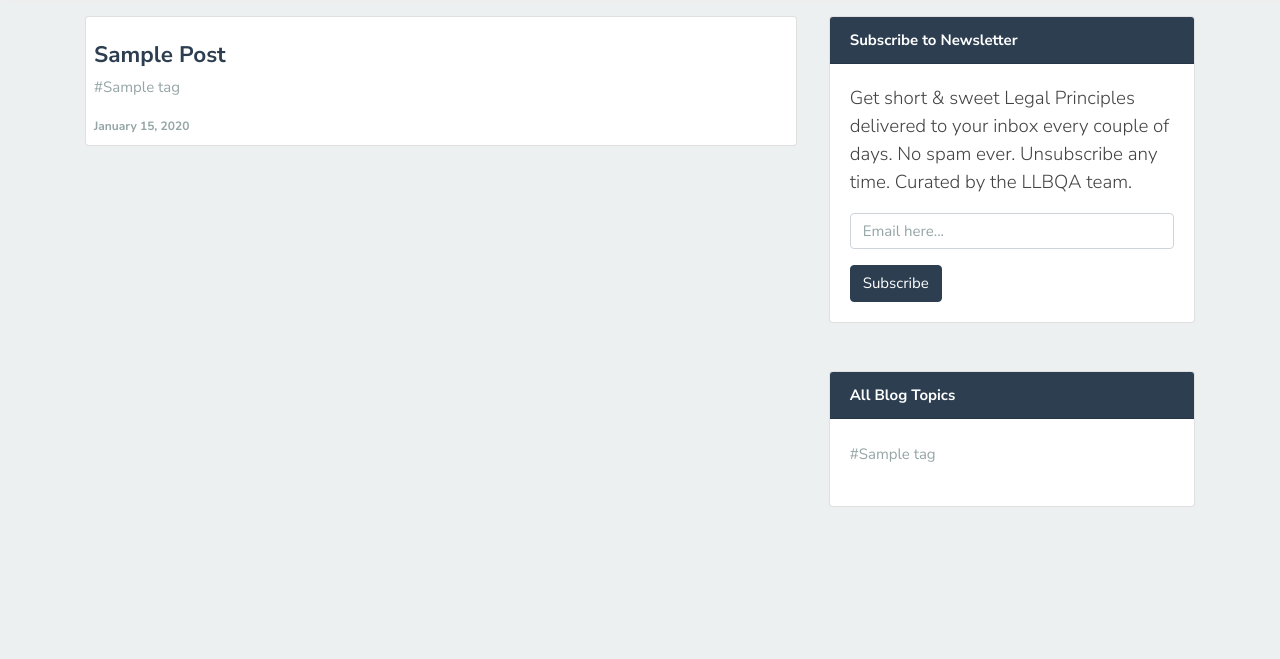
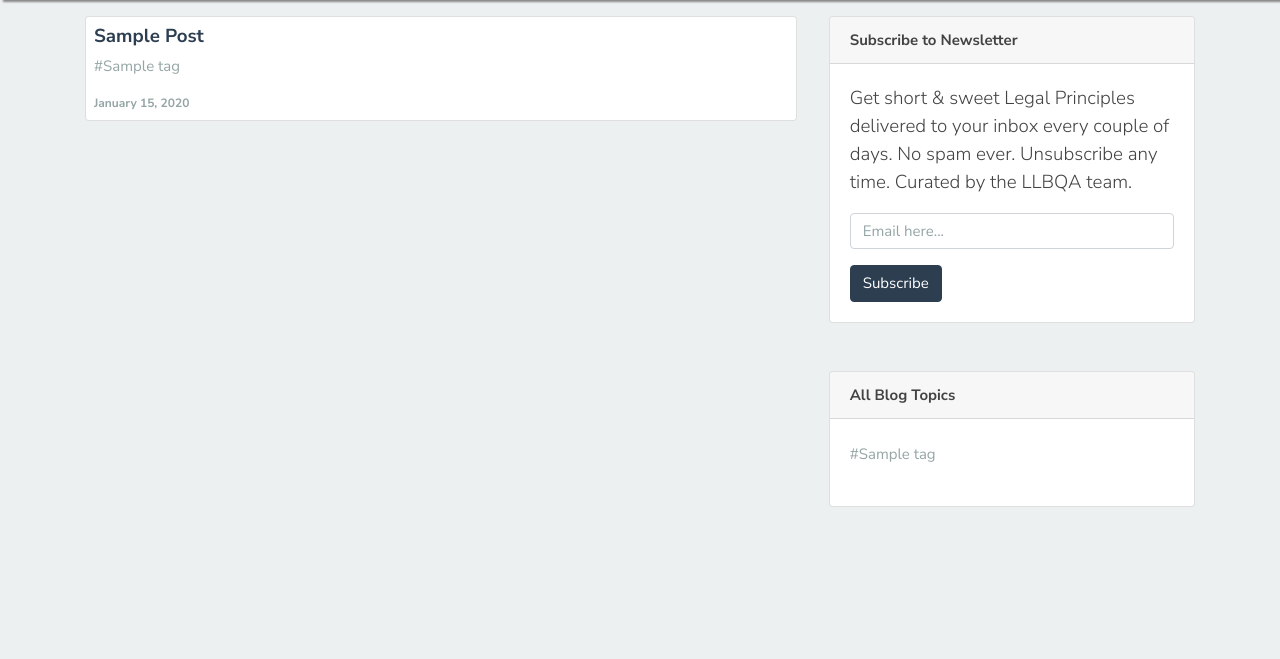
Before and after one commit to BradleyTim/LLBQA, a Django app: page /blogs/ in a window 1280 px wide. Shown: the part 71-730 px from the top of the page. Run offline with Django 3.2, Linux system fonts and the light colour scheme; tables that the repository leaves empty hold one stand-in row (values such as "Sample post"); some libraries are stand-ins or nearby versions.

Commit message:
update styles and templates

```diff
--- a/static/css/main.css
+++ b/static/css/main.css
@@ -29,7 +29,7 @@ img {
 }
 
 header {
-  box-shadow: 4px 3px 2px #eee;
+  box-shadow: 3px 2px 2px #888;
 }
 
 .layout {
@@ -44,8 +44,16 @@ header {
   grid-template-columns: 1fr minmax(auto, 33%);
 }
 
-.bg-lightgrey {
-  background-color: #999;
+.module {
+  width: 100%;
+  margin: 0 0 0.5rem 0;
+  overflow: hidden;
+}
+
+.line-clamp {
+  display: -webkit-box;
+  -webkit-line-clamp: 2;
+  -webkit-box-orient: vertical;
 }
 
 @media screen and (max-width: 1000px) {
--- a/templates/blog/detail.html
+++ b/templates/blog/detail.html
@@ -2,7 +2,7 @@
 
 {% block content %}
   <div class="card p-3 mb-5">
-    <h3 class="font-weight-bold text-capitalize">{{ post.title }}</h3>
+    <h5 class="font-weight-bold text-capitalize">{{ post.title }}</h5>
     {% if post.tags.all %}
     <ul class="d-flex list-unstyled">
       {% for tag in post.tags.all %}
--- a/templates/blog/index.html
+++ b/templates/blog/index.html
@@ -5,10 +5,9 @@
   {% if posts %}
     {% for post in posts %}
       <div class="card mb-4 p-2">
-        <div class="">
-          <h4 class="mt-3 font-weight-bolder text-capitalize">
-            <a class="text-decoration-none text-primary" href="{% url 'blog-detail' post.id post.slug %}">{{ post.title }}</a>
-          </h4>
+          <h5 class="font-weight-bold text-capitalize module line-clamp">
+            <a class="text-decoration-none text-primary d-block" href="{% url 'blog-detail' post.id post.slug %}">{{ post.title }}</a>
+          </h5>
           {% if post.tags.all %}
           <ul class="d-flex list-unstyled">
             {% for tag in post.tags.all %}
@@ -19,7 +18,6 @@
           </ul>
           {% endif %}
           <span class="text-muted font-weight-bold small">{{ post.date_posted|date:"F d, Y" }}</span>
-        </div>
       </div>
     {% endfor %}
   {% else %}
--- a/templates/layout/subscribe.html
+++ b/templates/layout/subscribe.html
@@ -1,5 +1,5 @@
 <div class="card mb-5 newsletter">
-  <div class="card-header bg-primary text-white font-weight-bold">
+  <div class="card-header font-weight-bold">
     <div>Subscribe to Newsletter</div>
   </div>
   <div class="card-body">
--- a/templates/layout/tags.html
+++ b/templates/layout/tags.html
@@ -1,5 +1,5 @@
 <div class="card mb-5 tags">
-  <div class="card-header bg-primary text-white font-weight-bold">
+  <div class="card-header font-weight-bold">
     <div>All Blog Topics</div>
   </div>
   <div class="card-body">
```
